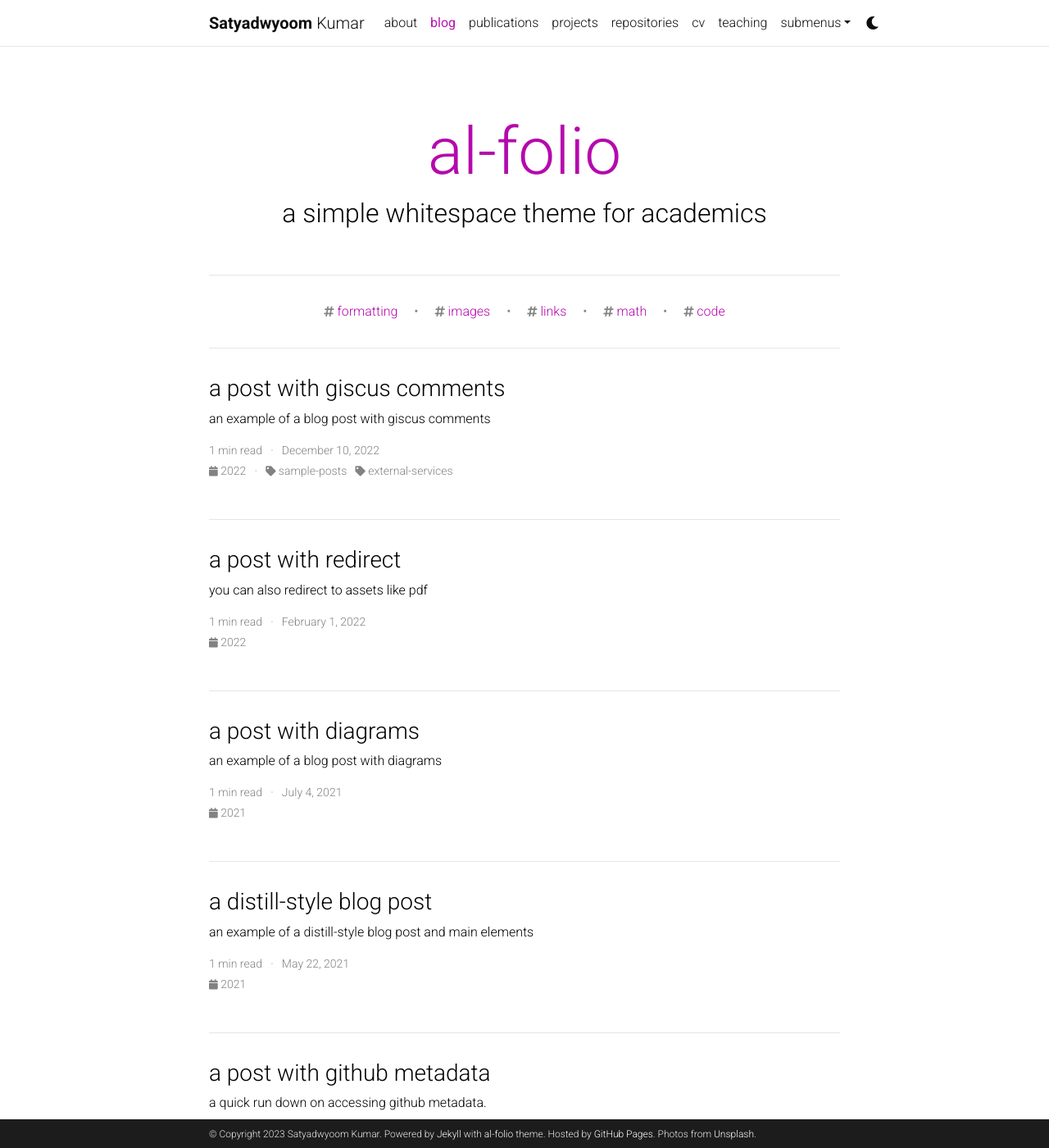
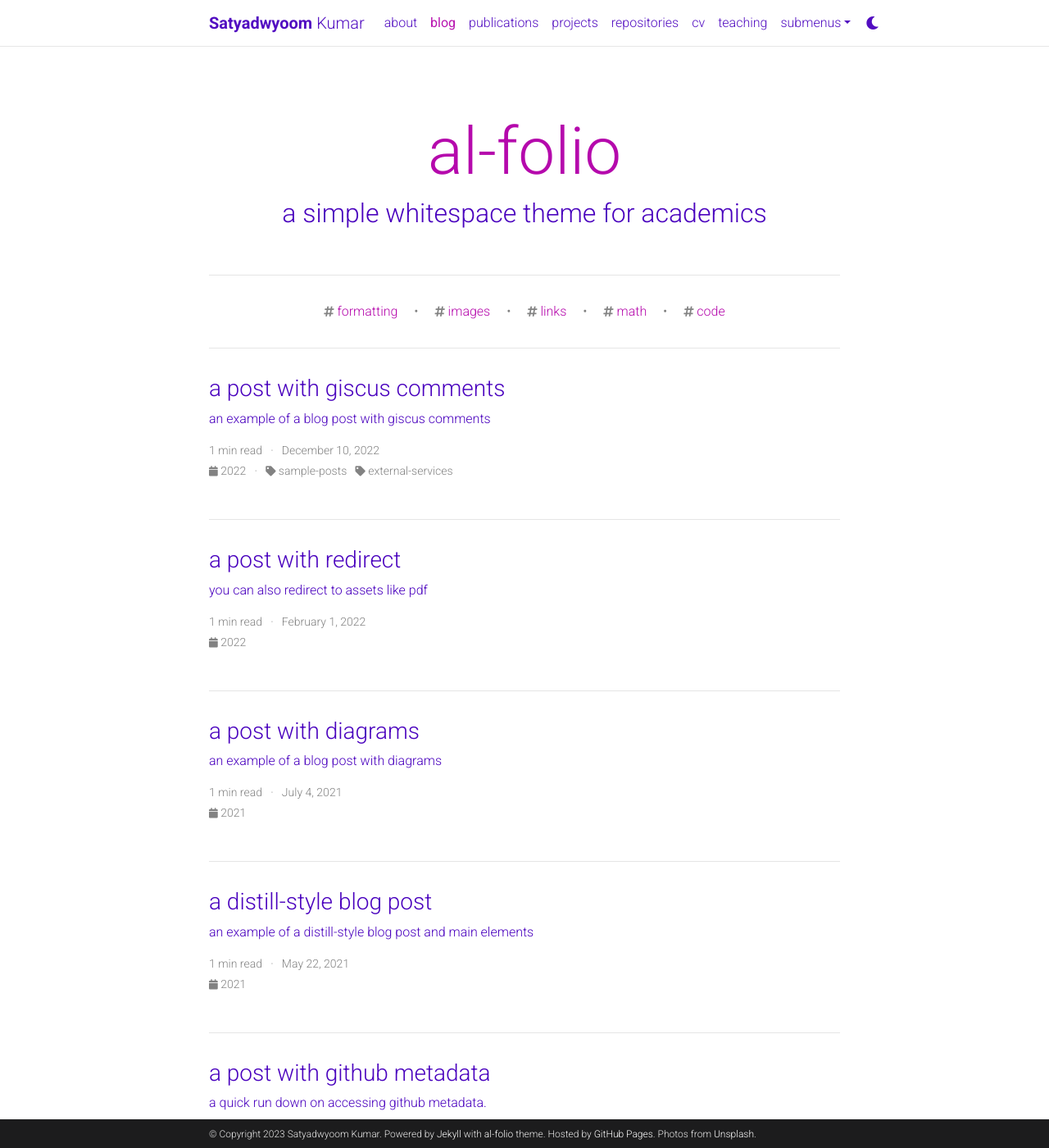
Before and after one commit to satyadwyoom/test_repo, a Jekyll site: the page built from blog/index.html, in a window 1280 px wide and 1400 px high. Shown: the whole window at 82% size. Built offline with Jekyll 4.4.1, drawn with Linux system fonts in a browser that asks for light colours; the list of posts is cut into pages by our own code; comment, search, counter and statistics services are not loaded; a style sheet for code colours, icons or effects is not loaded.

Commit message:
color change

```diff
--- a/_sass/_variables.scss
+++ b/_sass/_variables.scss
@@ -29,7 +29,7 @@ $grey-color-dark:     #1C1C1D;
 $grey-900:            #212529;
 
 $white-color: #ffffff !default;
-$black-color: #000000 !default;
+$black-color: #4900be !default;
 
 
 // Theme colors
```
